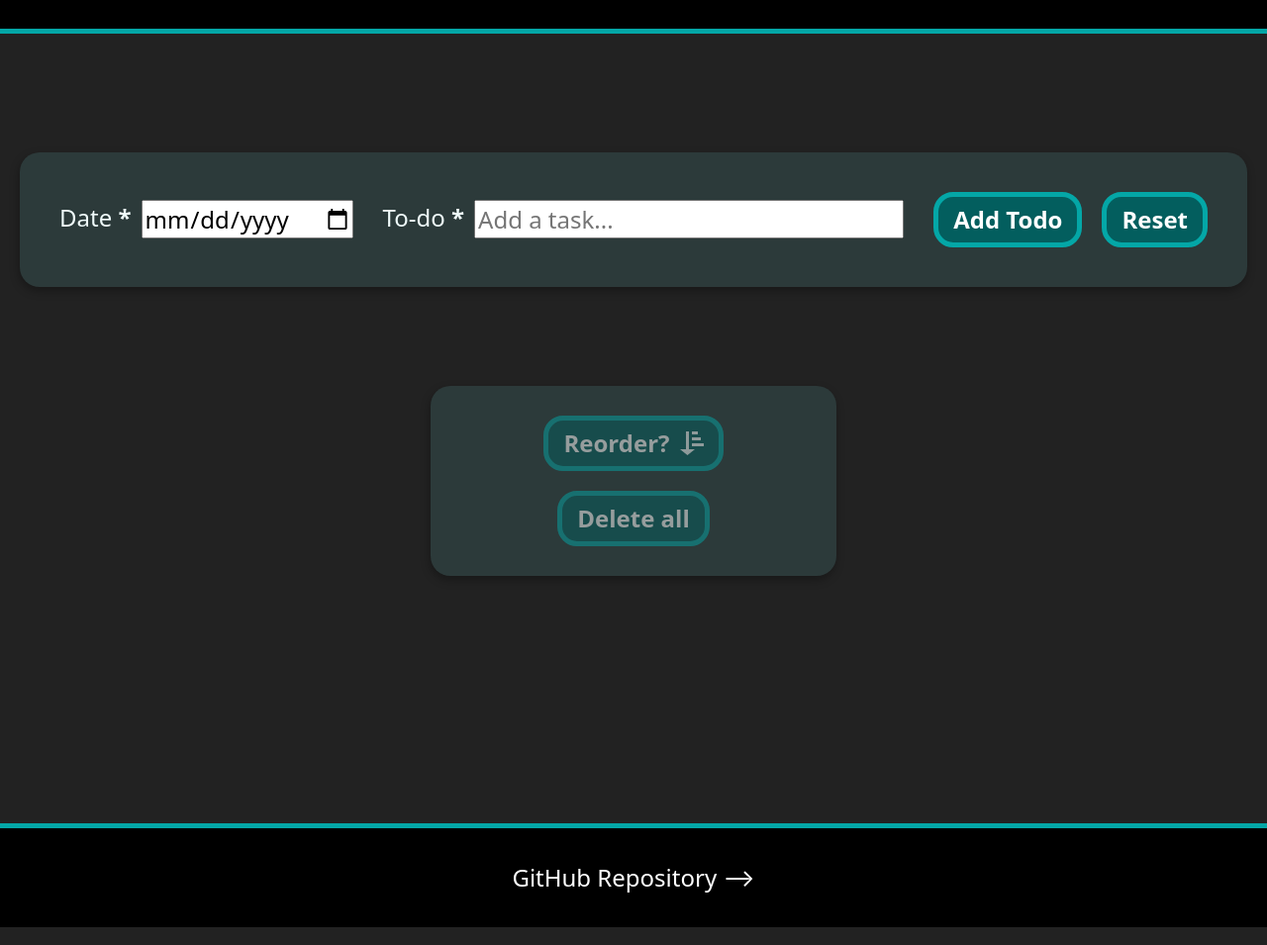
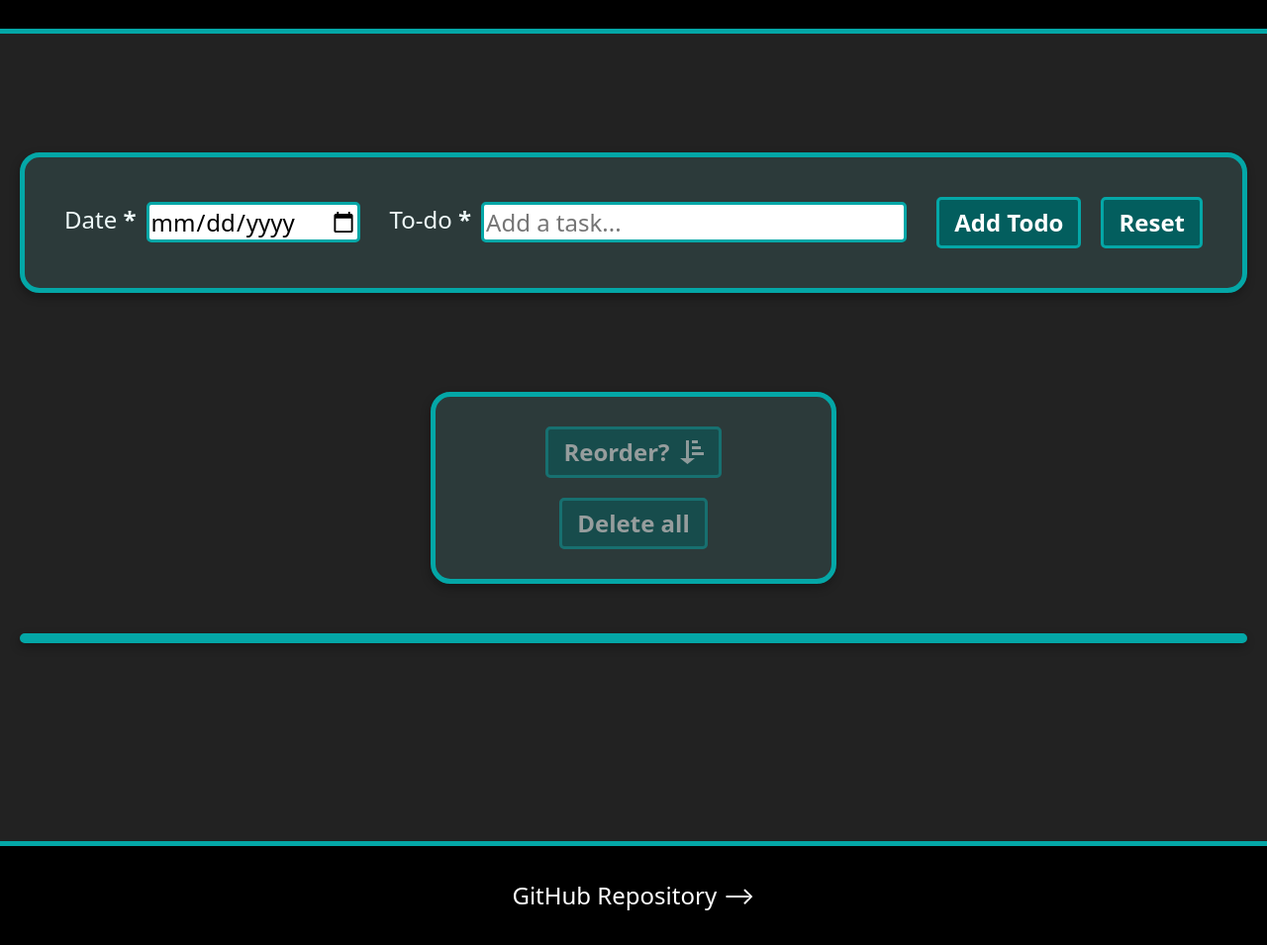
Before and after one commit to chrisnajman/to-do-list-v2, a plain HTML site: page index.html in a window 1280 px wide. Shown: the part 133-1088 px from the top of the page at 99% size. Drawn offline with Linux system fonts and the light colour scheme.

Commit message:
Styling tweaks to main containers, buttons and inputs

```diff
--- a/css/base.css
+++ b/css/base.css
@@ -115,13 +115,11 @@ input {
     display: flex;
     flex-direction: column;
     gap: 2rem;
-    border-style: solid;
 }
 
 .page-header {
     padding: 3.2rem 0;
-    border-bottom-color: var(--header-footer-border);
-    border-width: 0 0 0.5rem 0;
+    border-bottom: var(--border-thick);
 
     @media screen and (width < 360px) {
         padding-inline: 1rem;
@@ -148,8 +146,7 @@ input {
 
 .page-footer {
     padding: 3.2rem 1.6rem;
-    border-top-color: var(--header-footer-border);
-    border-width: 0.5rem 0 0 0;
+    border-top: var(--border-thick);
 
     & a:hover {
         text-decoration: underline;
--- a/css/buttons.css
+++ b/css/buttons.css
@@ -1,8 +1,8 @@
 .main button {
     background-color: var(--clr-dark-green);
     color: var(--clr-lightest);
-    border: 0.5rem solid var(--clr-green);
-    border-radius: 2rem;
+    border: var(--border-thin);
+    border-radius: var(--border-radius-small);
     padding: 0.5rem 1.5rem;
     font-weight: 600;
 
--- a/css/form.css
+++ b/css/form.css
@@ -21,7 +21,8 @@
 
     background-color: var(--form-bg);
     box-shadow: var(--shadow);
-    border-radius: 2rem;
+    border: var(--border-thick);
+    border-radius: var(--border-radius-medium);
 
     & .required {
         font-weight: 600;
@@ -29,6 +30,8 @@
 
     & input {
         color: var(--clr-darkest);
+        border: var(--border-thin);
+        border-radius: var(--border-radius-small);
     }
 
     & div {
--- a/css/list.css
+++ b/css/list.css
@@ -5,8 +5,8 @@
     margin-inline: auto;
 
     box-shadow: var(--shadow);
-
-    border-radius: 2rem;
+    border: var(--border-thick);
+    border-radius: var(--border-radius-medium);
     overflow: clip;
 
     & li {
@@ -21,7 +21,7 @@
         }
         padding: 4.25rem 3rem;
         background-color: var(--list-bg);
-        border-bottom: 0.3rem dotted var(--clr-green);
+        border-bottom: 0.5rem dotted var(--clr-green);
 
         &:last-child {
             border-bottom: 0;
--- a/css/theme.css
+++ b/css/theme.css
@@ -15,7 +15,12 @@
     --clr-transparent: transparent;
     --highlight: var(--clr-light-blue);
 
-    --header-footer-border: var(--clr-green);
+    /* Shared borders */
+    --border-radius-small: 0.5rem;
+    --border-radius-medium: 2rem;
+    --border-thin: 0.3rem solid var(--clr-green);
+    --border-thick: 0.5rem solid var(--clr-green);
+
     --content-editable-border: var(--clr-green);
     --shadow: -1px 4px 10px 0px rgba(0, 0, 0, 0.3);
 
--- a/css/toolbar.css
+++ b/css/toolbar.css
@@ -10,6 +10,7 @@
     gap: clamp(1.5rem, 1.4079rem + 0.5263vw, 2rem);
     padding: 3rem;
     background-color: var(--list-bg);
-    border-radius: 2rem;
+    border: var(--border-thick);
+    border-radius: var(--border-radius-medium);
     box-shadow: var(--shadow);
 }
--- a/dist/style.css
+++ b/dist/style.css
@@ -16,7 +16,12 @@
     --clr-transparent: transparent;
     --highlight: var(--clr-light-blue);
 
-    --header-footer-border: var(--clr-green);
+    /* Shared borders */
+    --border-radius-small: 0.5rem;
+    --border-radius-medium: 2rem;
+    --border-thin: 0.3rem solid var(--clr-green);
+    --border-thick: 0.5rem solid var(--clr-green);
+
     --content-editable-border: var(--clr-green);
     --shadow: -1px 4px 10px 0px rgba(0, 0, 0, 0.3);
 
@@ -168,13 +173,11 @@ input {
     display: flex;
     flex-direction: column;
     gap: 2rem;
-    border-style: solid;
 }
 
 .page-header {
     padding: 3.2rem 0;
-    border-bottom-color: var(--header-footer-border);
-    border-width: 0 0 0.5rem 0;
+    border-bottom: var(--border-thick);
 
     @media screen and (width < 360px) {
         padding-inline: 1rem;
@@ -201,8 +204,7 @@ input {
 
 .page-footer {
     padding: 3.2rem 1.6rem;
-    border-top-color: var(--header-footer-border);
-    border-width: 0.5rem 0 0 0;
+    border-top: var(--border-thick);
 
     & a:hover {
         text-decoration: underline;
@@ -246,6 +248,7 @@ input {
     gap: clamp(2.5rem, 2.0395rem + 2.6316vw, 5rem);
 }
 
+/** Helpers */
 /* Scrollable container for tables */
 [role="region"][aria-labelledby][tabindex] {
     overflow: auto;
@@ -405,8 +408,8 @@ input {
 .main button {
     background-color: var(--clr-dark-green);
     color: var(--clr-lightest);
-    border: 0.5rem solid var(--clr-green);
-    border-radius: 2rem;
+    border: var(--border-thin);
+    border-radius: var(--border-radius-small);
     padding: 0.5rem 1.5rem;
     font-weight: 600;
 
@@ -457,7 +460,8 @@ input {
 
     background-color: var(--form-bg);
     box-shadow: var(--shadow);
-    border-radius: 2rem;
+    border: var(--border-thick);
+    border-radius: var(--border-radius-medium);
 
     & .required {
         font-weight: 600;
@@ -465,6 +469,8 @@ input {
 
     & input {
         color: var(--clr-darkest);
+        border: var(--border-thin);
+        border-radius: var(--border-radius-small);
     }
 
     & div {
@@ -517,7 +523,8 @@ input {
     gap: clamp(1.5rem, 1.4079rem + 0.5263vw, 2rem);
     padding: 3rem;
     background-color: var(--list-bg);
-    border-radius: 2rem;
+    border: var(--border-thick);
+    border-radius: var(--border-radius-medium);
     box-shadow: var(--shadow);
 }
 
@@ -529,8 +536,8 @@ input {
     margin-inline: auto;
 
     box-shadow: var(--shadow);
-
-    border-radius: 2rem;
+    border: var(--border-thick);
+    border-radius: var(--border-radius-medium);
     overflow: clip;
 
     & li {
@@ -545,7 +552,7 @@ input {
         }
         padding: 4.25rem 3rem;
         background-color: var(--list-bg);
-        border-bottom: 0.3rem dotted var(--clr-green);
+        border-bottom: 0.5rem dotted var(--clr-green);
 
         &:last-child {
             border-bottom: 0;
```
Also changed, not shown: dist/style.min.css.
